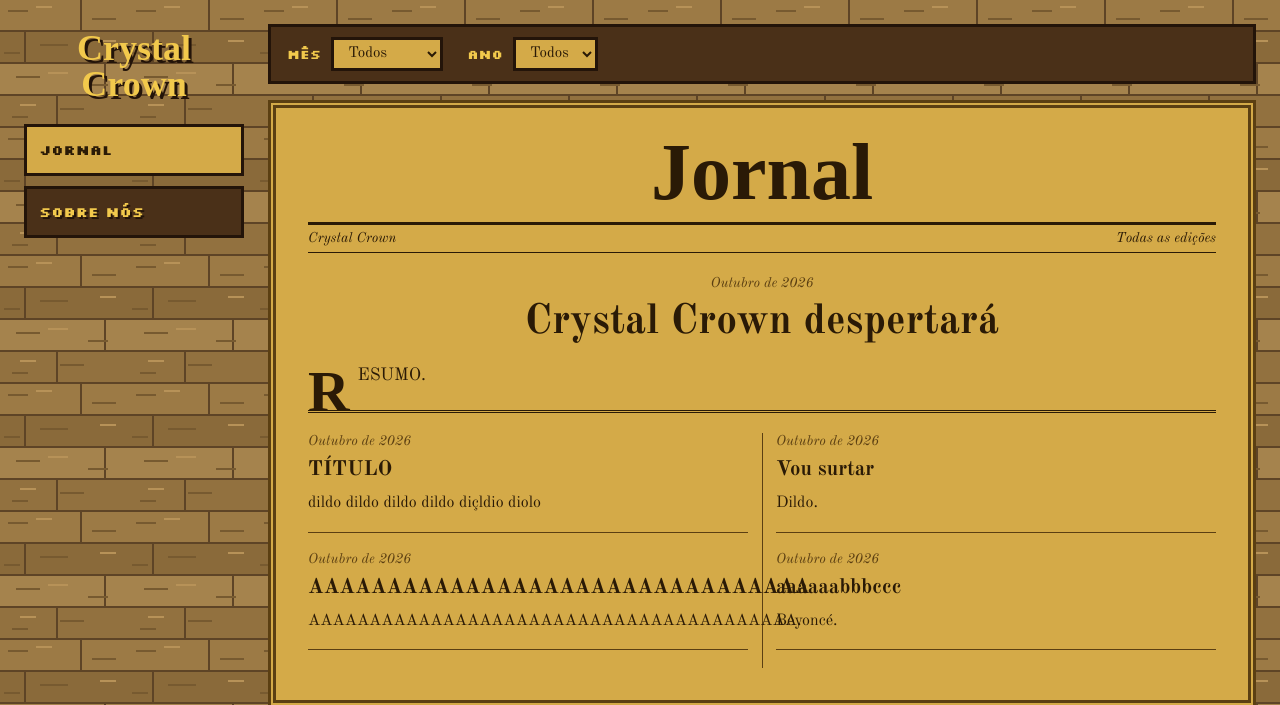
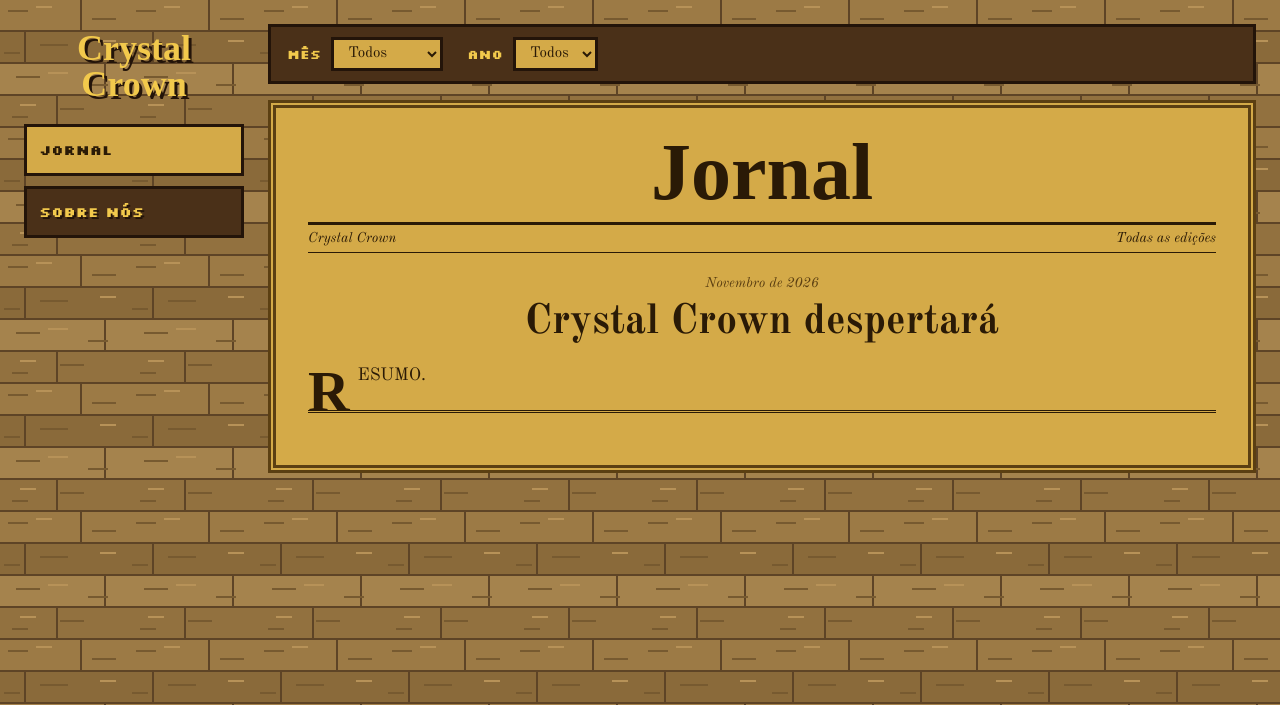
Before and after one commit to nicolasdiogenes/crystal-crown-site, a plain HTML site: page reino.html in a window 1280 px wide. Shown: the top 705 px of the page. Drawn offline with nearby package versions, Linux system fonts and the light colour scheme; a web font is replaced by a local one.

Commit message:
Correção de bugs - V1

```diff
--- a/jornal.js
+++ b/jornal.js
@@ -3,16 +3,9 @@ const meses = ["Janeiro", "Fevereiro", "Março", "Abril", "Maio", "Junho",
 
 // Notícias
 const noticias = [
-  { titulo: "Crystal Crown despertará", mes: 10, ano: 2026,
+  { titulo: "Crystal Crown despertará", mes: 11, ano: 2026,
     resumo: "RESUMO." },
-  { titulo: "TÍTULO", mes: 10, ano: 2026,
-    resumo: "dildo dildo dildo dildo diçldio diolo" },
-  { titulo: "AAAAAAAAAAAAAAAAAAAAAAAAAAAAAAAA", mes: 10, ano: 2026,
-    resumo: "AAAAAAAAAAAAAAAAAAAAAAAAAAAAAAAAAAAAAAAA." },
-  { titulo: "Vou surtar", mes: 10, ano: 2026,
-    resumo: "Dildo." },
-  { titulo: "aaaaaabbbccc", mes: 10, ano: 2026,
-    resumo: "Beyoncé." }
+
 
 ];
 
```
Also changed, not shown: sobre.html (+0 -2 lines).
